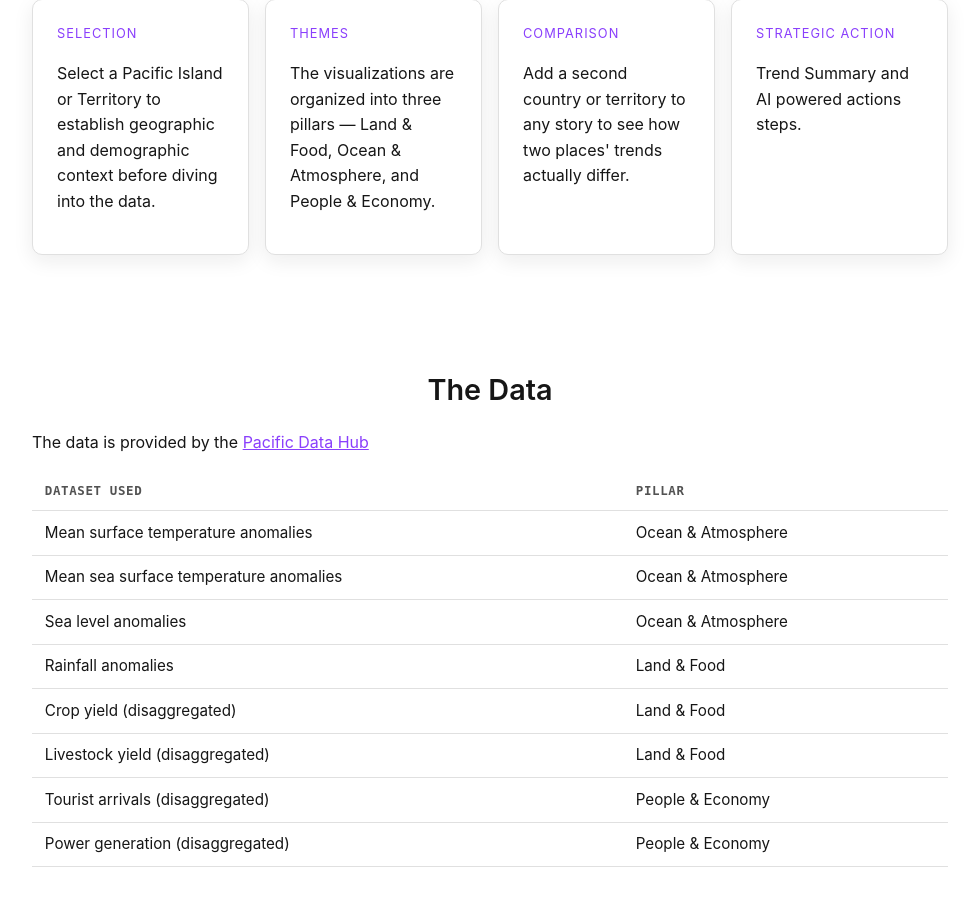
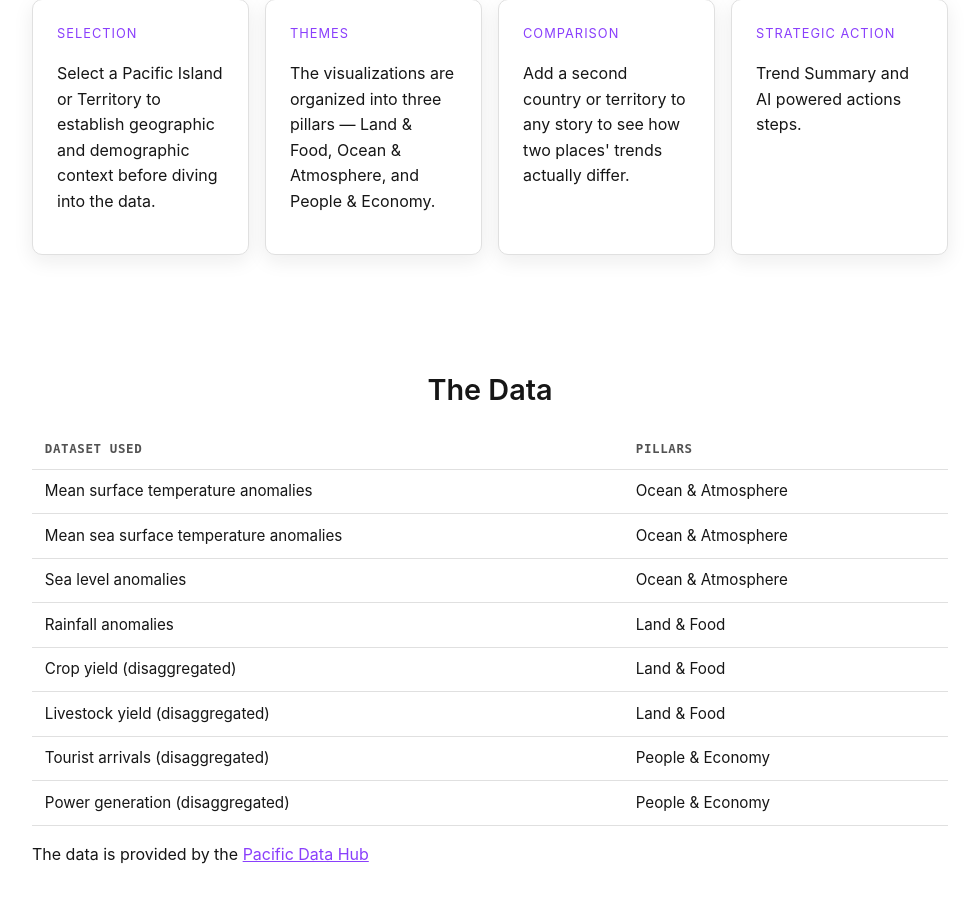
Before and after one commit to edimaudo/Atoll, a FastAPI app: page / in a window 1280 px wide. Shown: the part 837-1744 px from the top of the page, without its empty margins (150-1129 px from the left). Run offline with FastAPI, Linux system fonts and the light colour scheme; some libraries are stand-ins or nearby versions.

Commit message:
Update index.html

```diff
--- a/templates/index.html
+++ b/templates/index.html
@@ -45,10 +45,10 @@
 
 <section class="section">
     <h2 style="text-align: center;">The Data</h2>
-    <p>The data is provided by the <a href="https://pacificdata.org" target="_blank" rel="noopener">Pacific Data Hub</a></p>
+
     <table class="dataset-table">
         <thead>
-            <tr><th>Dataset used</th><th>Pillar</th></tr>
+            <tr><th>Dataset used</th><th>Pillars</th></tr>
         </thead>
         <tbody>
             <tr><td>Mean surface temperature anomalies</td><td>Ocean &amp; Atmosphere</td></tr>
@@ -61,6 +61,7 @@
             <tr><td>Power generation (disaggregated)</td><td>People &amp; Economy</td></tr>
         </tbody>
     </table>
+    <p>The data is provided by the <a href="https://pacificdata.org" target="_blank" rel="noopener">Pacific Data Hub</a></p>
 </section>
 
 <section class="cta-band">
```
